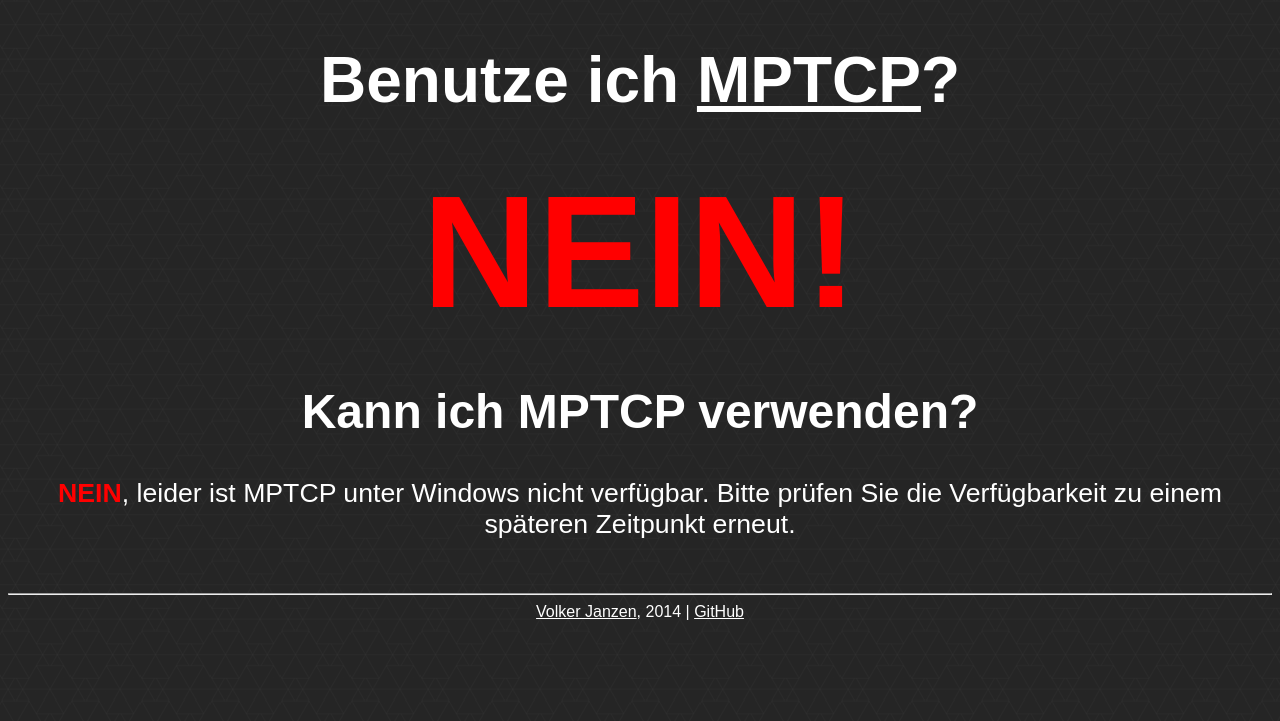
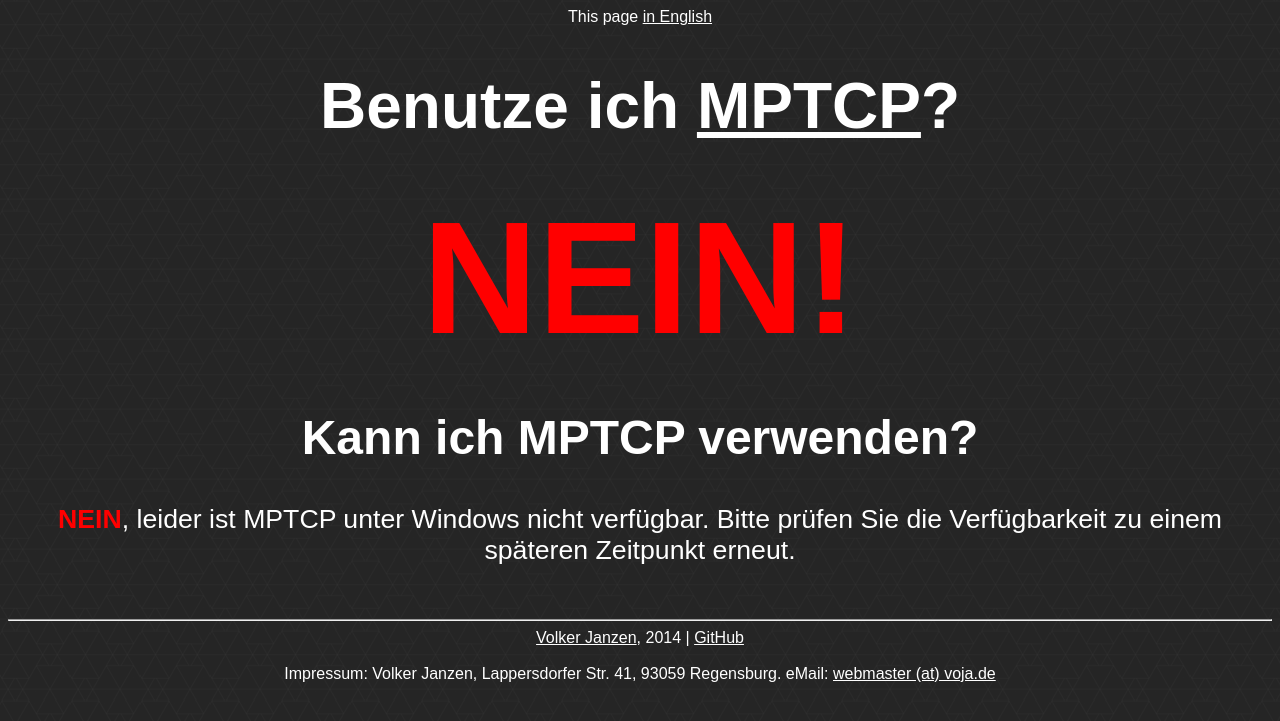
Before and after one commit to frootmig/amiusingmptcp, a PHP site: page / in a window 1280 px wide. Shown: the top 721 px of the page. Run offline with PHP 8.4, Linux system fonts and the light colour scheme.

Commit message:
Sprache umschalten. Impressum.

```diff
--- a/en.php
+++ b/en.php
@@ -13,6 +13,7 @@
 		</style>
 	</head>
 	<body>
+<span class="small">Diese Seite <a href="index.php">auf Deutsch</a></span>
 		<h1>Am I using <a href="http://multipath-tcp.org" title="Multipath TCP">MPTCP</a>?</h1>
 		<?php
 		// Detect active MPTCP connection on page load
@@ -55,5 +56,8 @@
 		<br />
 		<hr />
 		<span class="small"><a href="http://www.voja.org/" title="Volker Janzen">Volker Janzen</a>, 2014 | <a href="https://github.com/frootmig/amiusingmptcp" title="Am I using MPTCP? on GitHub">GitHub</a></span>
+		<br />
+		<br />
+		<span class="small">Imprint: Volker Janzen, Lappersdorfer Str. 41, 93059 Regensburg. eMail: <a href="mailto:webmaster@voja.de">webmaster (at) voja.de</a></small>
 	</body>
 </html>
--- a/index.php
+++ b/index.php
@@ -13,6 +13,7 @@
 		</style>
 	</head>
 	<body>
+<span class="small">This page <a href="en.php">in English</a></span>
 		<h1>Benutze ich <a href="http://multipath-tcp.org" title="Multipath TCP">MPTCP</a>?</h1>
 		<?php
 		// Detect active MPTCP connection on page load
@@ -55,5 +56,8 @@
 		<br />
 		<hr />
 		<span class="small"><a href="http://www.voja.de/" title="Volker Janzen">Volker Janzen</a>, 2014 | <a href="https://github.com/frootmig/amiusingmptcp" title="Verwende ich MPTCP? auf GitHub">GitHub</a></span>
+		<br />
+		<br />
+		<span class="small">Impressum: Volker Janzen, Lappersdorfer Str. 41, 93059 Regensburg. eMail: <a href="mailto:webmaster@voja.de">webmaster (at) voja.de</a></small>
 	</body>
 </html>
```
